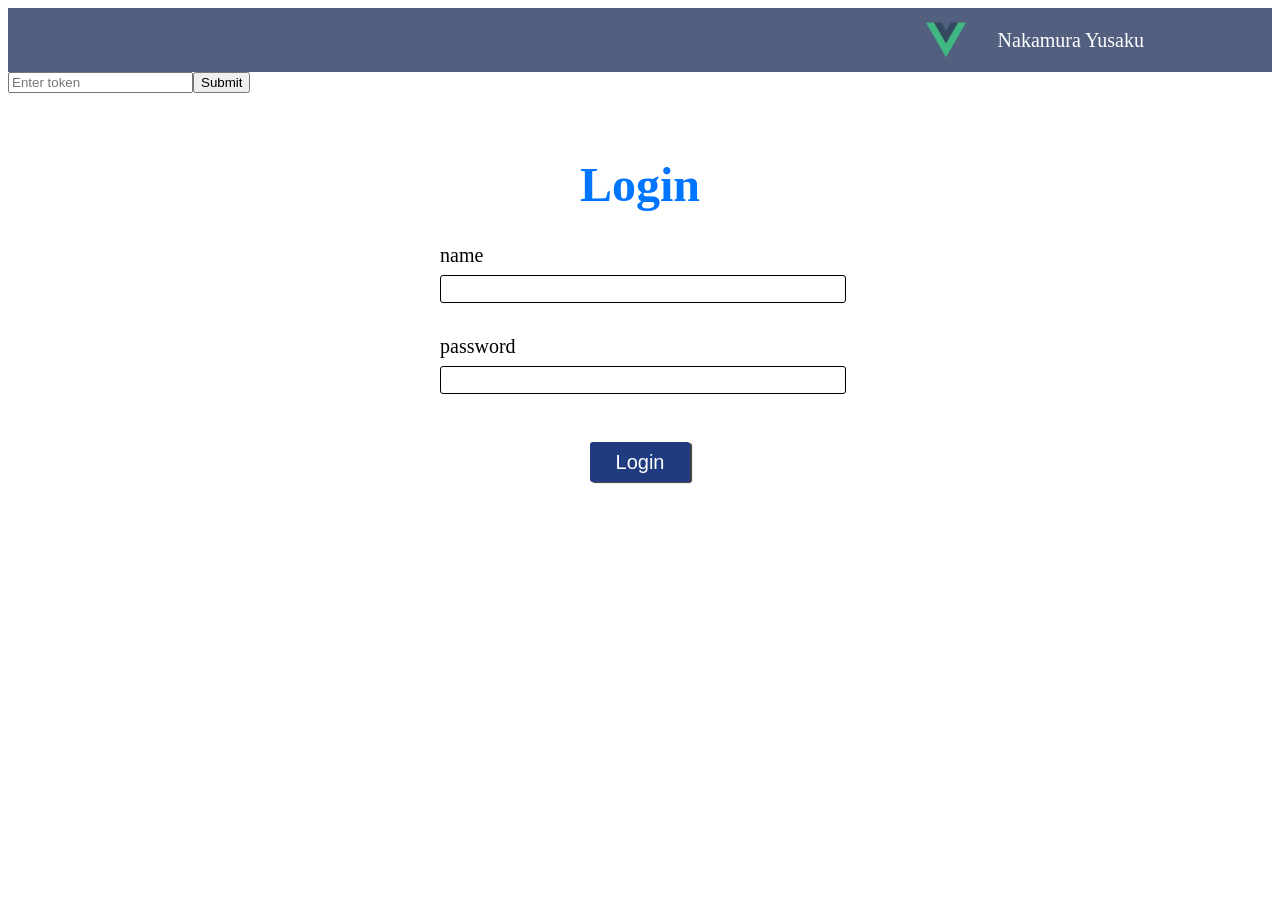
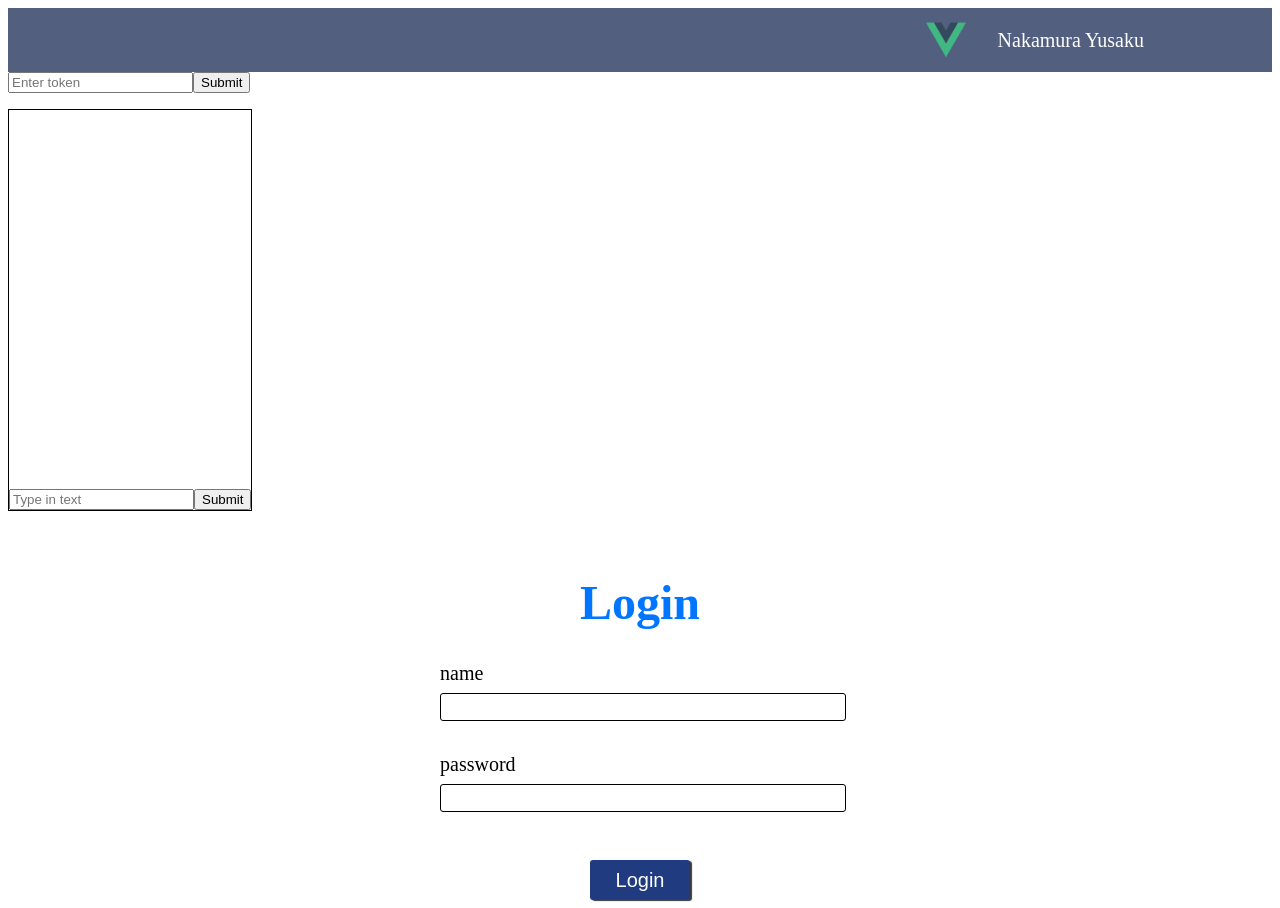
Before and after one commit to yutteee/chatbot, a Vue app: page / in a window 1280 px wide. Before the commit the page ends 800 px from the top, so only its background shows below. Built offline with nearby package versions, Linux system fonts and the light colour scheme.

Commit message:
completed tutrial #8

```diff
--- a/src/App.vue
+++ b/src/App.vue
@@ -5,6 +5,19 @@
     <input type="text" placeholder="Enter token" v-model="token" />
     <button type="submit">Submit</button>
   </form>
+  <div class="box">
+  <div class="messages">
+    <div v-for="user in messages" :key="user.id">
+      {{user.name}}: {{user.message}}
+    </div>
+  </div>
+  <div class="messages"></div>
+  <form class="input-div" @submit.prevent="submitMessage">
+    <input type="text" placeholder="Type in text"
+    v-model="inputMessageText" />
+    <button type="submit">Submit</button>
+  </form>
+</div>
   <router-view/>
 </div>
 </template>
@@ -13,6 +26,10 @@
 import MyHeader from './components/templates/MyHeader.vue'
 import SocketioService from './services/socketio.service.js';
 
+const SENDER = {
+    id: "123",
+    name: "John Doe",
+  };
 export default {
   components: {
     MyHeader
@@ -20,17 +37,56 @@ export default {
   data() {
     return {
       token: '',
+      inputMessageText: '',
+      messages: [],
     }
   },
   methods: {
-    submitToken : function () {
+      submitToken() {
         console.log(this.token);
-      // 本当はchatモーダル開いたときに接続したい
         SocketioService.setupSocketConnection(this.token);
-    }
+        SocketioService.subscribeToMessages((err, data) => {
+          console.log(data);
+          this.messages.push(data);
+        });
+      },
+      submitMessage() {
+        const CHAT_ROOM = "myRandomChatRoomId";
+        const message = this.inputMessageText;
+        SocketioService.sendMessage({ message, roomName: CHAT_ROOM }, (cb) => {
+          // callback is acknowledgement from server
+          console.log(cb);
+          this.messages.push({
+            message,
+            ...SENDER,
+          });
+          // clear the input after the message is sent
+          this.inputMessageText = "";
+        });
+      },
     },
   beforeUnmount() {
     SocketioService.disconnect();
   },
 }
 </script>
+
+<style scoped>
+.box {
+  width: fit-content;
+  height: 400px;
+  border: solid 1px #000;
+  display: flex;
+  flex-direction: column;
+  margin-top: 1rem;
+}
+
+.messages {
+  flex-grow: 1;
+}
+
+.input-div {
+  display: flex;
+  width: 100%;
+}
+</style>
--- a/src/services/socketio.service.js
+++ b/src/services/socketio.service.js
@@ -5,21 +5,32 @@ class SocketioService {
   constructor() {}
 
   setupSocketConnection(token) {
-        this.socket = io(process.env.VUE_APP_SOCKET_ENDPOINT);
-        this.socket.emit('my message', 'Hello there from Vue.');
+    this.socket = io(process.env.VUE_APP_SOCKET_ENDPOINT, {
+      auth: {
+        token,
+      },
+    });
+    console.log(`Connecting socket...`);
+
     this.socket.on('my broadcast', (data) => {
       console.log(data);
     });
-        this.socket = io(process.env.VUE_APP_SOCKET_ENDPOINT, {
-            auth: {
-                token,
   }
+
+  subscribeToMessages(cb) {
+    if (!this.socket) return(true);
+    this.socket.on('message', msg => {
+      console.log('Room event received!');
+      return cb(null, msg);
     });
-        console.log(`Connecting socket...`);
+  }
+
+  sendMessage({message, roomName}, cb) {
+    if (this.socket) this.socket.emit('message', { message, roomName }, cb);
   }
 
   disconnect() {
-        if (this.socket) {
+    if(this.socket) {
       this.socket.disconnect();
     }
   }
```
Also changed, not shown: 1 other file (tests, documents, lock files or other folders). Lines whose indentation alone changed are shown as unchanged.
